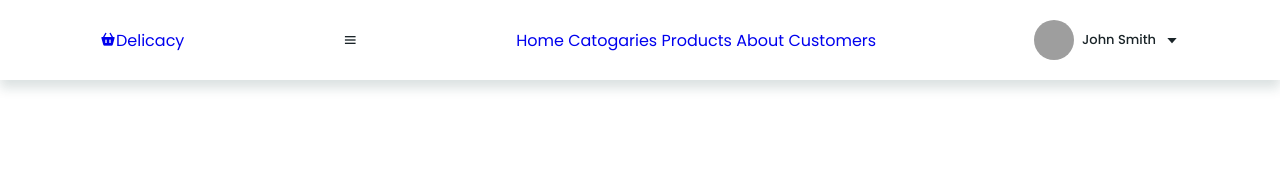
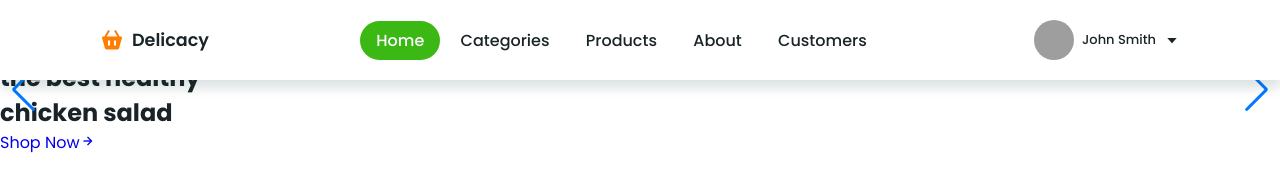
Before and after one commit to micheal8100/FoodshopingWebsite, a plain HTML site: page Index.html in a window 1280 px wide. Drawn offline with nearby package versions, Linux system fonts and the light colour scheme; grey boxes are pictures that could not be loaded.

Commit message:
Finished navbar and started Home page

```diff
--- a/Index.html
+++ b/Index.html
@@ -8,18 +8,23 @@
     href="https://cdn.jsdelivr.net/npm/boxicons@latest/css/boxicons.min.css">
     <!--connects my style sheet and HTML-->
     <link rel="stylesheet" href="StyleSheet.css">
+    <!-- Link Swiper's CSS -->
+    <link
+      rel="stylesheet"
+      href="https://unpkg.com/swiper/swiper-bundle.min.css"
+    />
 </head>
 <body>
     <!--Nav Bar-->
     <header>
-        <a href="#" class="Logo"><i class='bx bxs-basket'></i>Delicacy</a>
+        <a href="#" class="logo"><i class='bx bxs-basket'></i>Delicacy</a>
         <!--Menu Icon-->
         <div class="bx bx-menu" id="menu-icon"></div>
         <!--Nav List-->
         <ul class="navbar">
             <li>
                 <a href="#home" class="home-active">Home</a>
-                <a href="#catogaries">Catogaries</a>
+                <a href="#catogaries">Categories</a>
                 <a href="#products">Products</a>
                 <a href="#about">About</a>
                 <a href="#customers">Customers</a>
@@ -32,6 +37,27 @@
             <i class='bx bx-caret-down'></i>
         </div>
     </header>
+    <!--Home-->
+    <section class="home swiper" id="home">
+        <!-- Swiper -->
+        <div class="swiper-wrapper">
+          <div class="swiper-slide container">
+            <div class="home-text">
+                <span>We are delicacy</span>
+                <h1>Choose delicacy <br> the best healthy <br>chicken salad</h1>
+                <a href="#" class="btn">Shop Now<i class='bx bx-right-arrow-alt'></i></a>
+            </div>
+            <img src="#" alt="">
+          </div>
+        </div>
+        <div class="swiper-button-next"></div>
+        <div class="swiper-button-prev"></div>
+    </section>
+     <!-- Swiper JS -->
+     <script src="https://unpkg.com/swiper/swiper-bundle.min.js"></script>
+
+    <!-- Link to JS-->
+     <script src="Main.js"></script>
 
 </body>
 </html>
--- a/StyleSheet.css
+++ b/StyleSheet.css
@@ -11,14 +11,17 @@
     scroll-padding-top: 2rem;
     scroll-behavior: smooth;
 }
-/* varibles */
+/* variables */
 :root {
     --green-color: #3cb815;
     --light-green-color: #c0eb7b;
-    --orange-color: #;
-    --light-orange-color: #ff7e00;
+    --orange-color: #ff7e00;
+    --light-orange-color: #f75f1d;
     --text-color: #1a2428;
     --bg-color: #fff;
+}
+section{
+    padding: 4.5rem 0 1.5rem;
 }
 img{
     width: 100%;
@@ -57,3 +60,38 @@ header{
     font-size: 13px;
     font-weight: 500;
 }
+.logo{
+    display: flex;
+    align-items: center;
+    font-size: 1.1rem;
+    font-weight: 600;
+    color: var(--text-color);
+    column-gap: 0.5rem;
+}
+.logo .bx{
+    font-size: 24px;
+    color: var(--orange-color);
+}
+.navbar{
+    display: flex;
+    column-gap: 0.5rem;
+}
+.navbar a {
+    font-size: 1rem;
+    font-weight: 500;
+    color: var(--text-color);
+    padding: 0.5rem 1rem;
+}
+.navbar a:hover,
+.navbar .home-active{
+    background: var(--green-color);
+    border-radius: 5rem;
+    color: var(--bg-color);
+    transition: 0.5s;
+}
+#menu-icon{
+    font-size: 24;
+    cursor: pointer;
+    z-index: 10001;
+    display: none;
+}
```
Also changed, not shown: Images/Main.js (added, +17 -0 lines).
